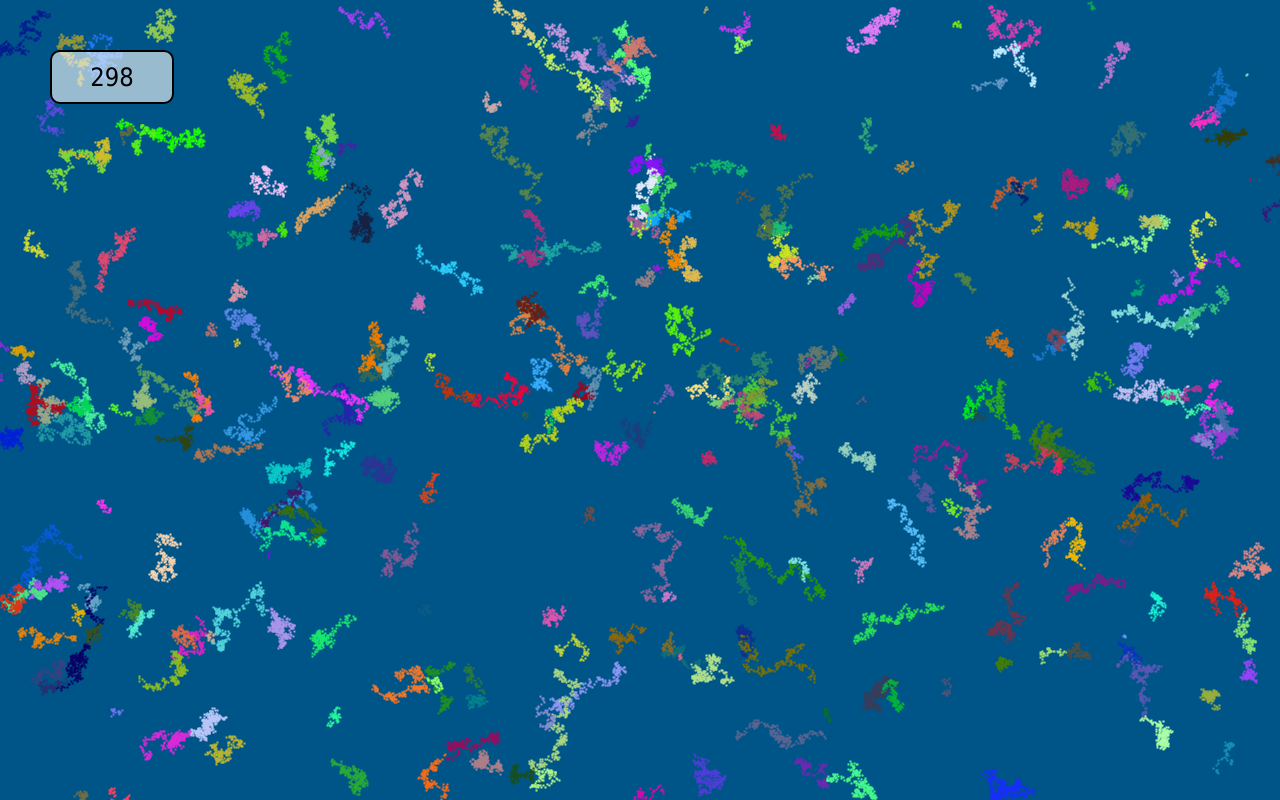
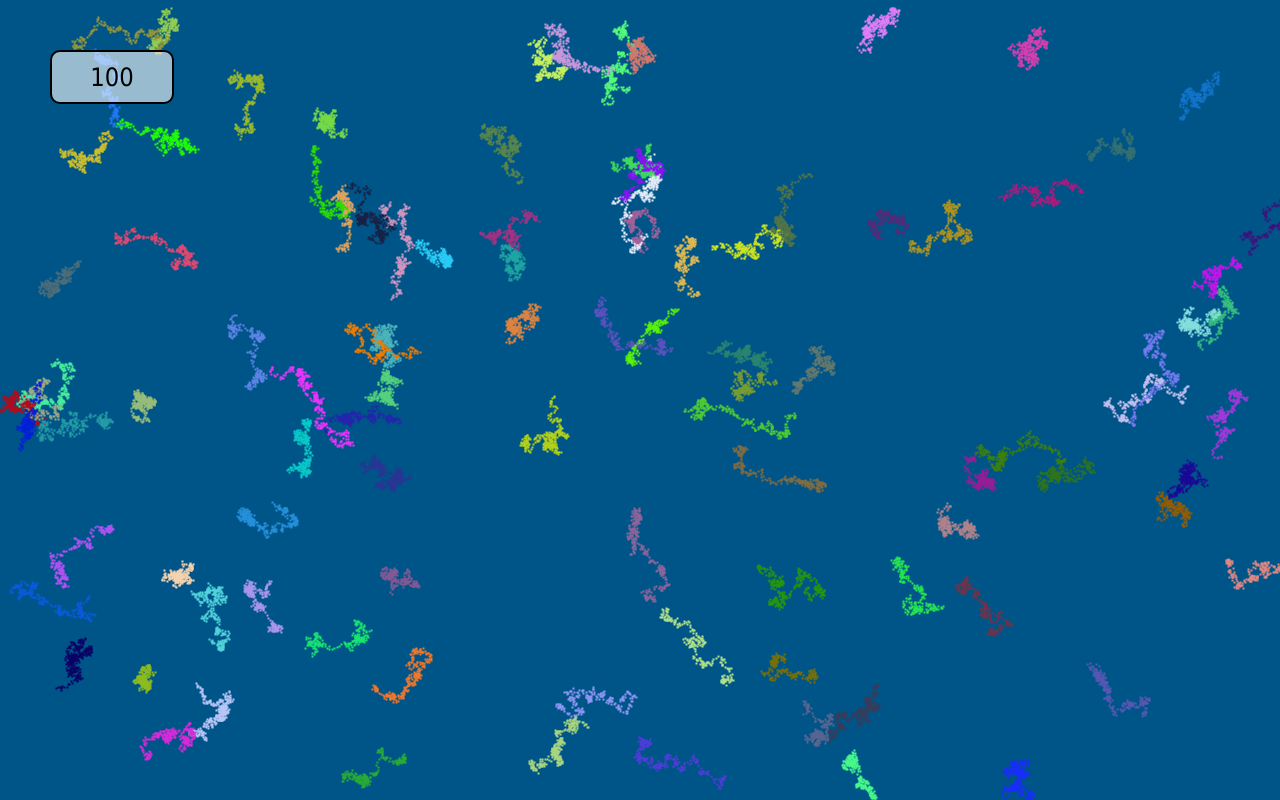
Before and after one commit to ynnis/ynnis.github.io, a plain HTML site: page index.html in a window 1280 px wide. Drawn offline with Linux system fonts and the light colour scheme.

Commit message:
update index.html

```diff
--- a/index.html
+++ b/index.html
@@ -43,7 +43,7 @@
 	x,y,r,g,b,
 	xGo,yGo,
 	counter=1;
-	lot=1000;
+	lot=100;
 
 		function randomR(End){
 			return Math.round(Math.random()*End);
```
